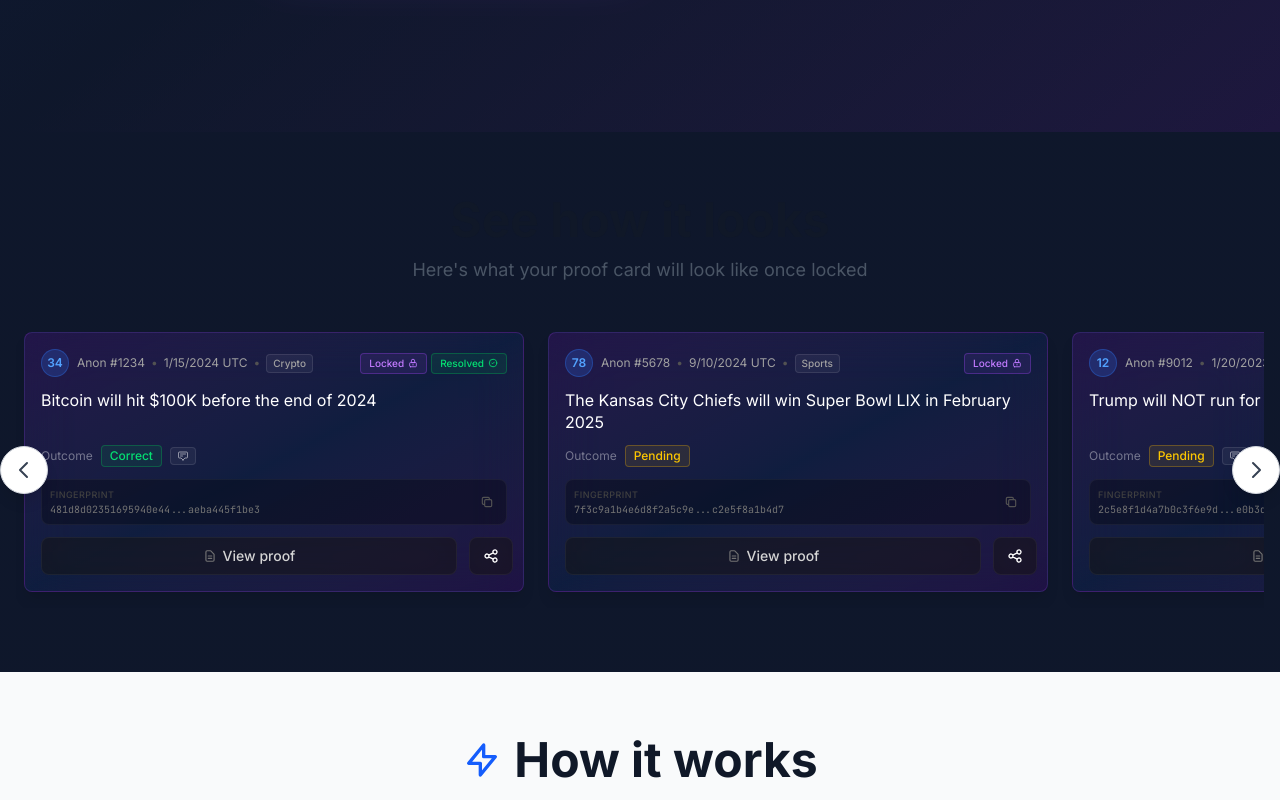
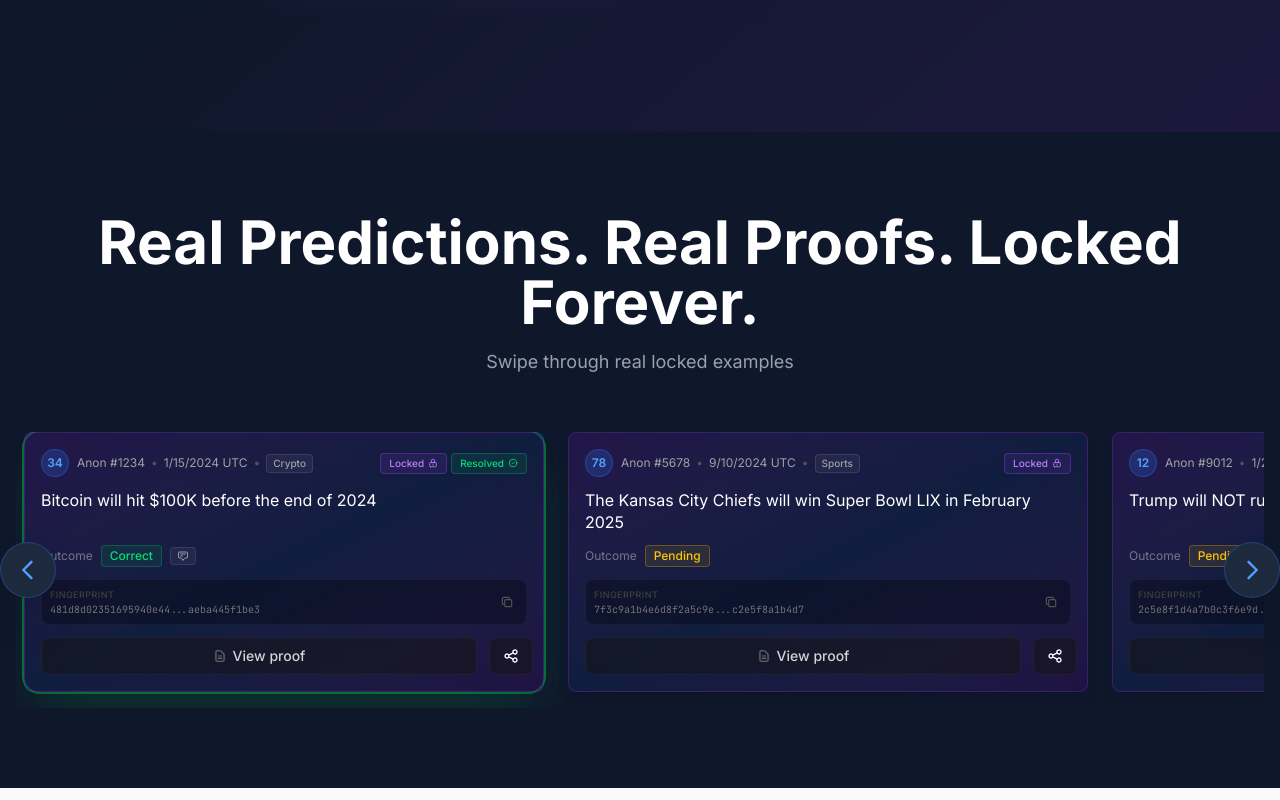
Before and after one commit to Boomchakalala/prooflocker, a Next.js app: page / in a window 1280 px wide. Shown: the part 1000-1800 px from the top of the page. Built offline with nearby package versions, Linux system fonts and the light colour scheme; no server answers.

Commit message:
Sandbox autosave

```diff
--- a/src/components/ProofCardPreview.tsx
+++ b/src/components/ProofCardPreview.tsx
@@ -171,14 +171,14 @@ export default function ProofCardPreview() {
   };
 
   return (
-    <div className="relative z-10 py-12 md:py-16 px-4">
+    <div className="relative z-10 py-16 md:py-20 px-4 bg-slate-900">
       <div className="max-w-7xl mx-auto">
-        <div className="text-center mb-8 md:mb-12">
-          <h2 className="text-3xl md:text-5xl font-bold text-gray-900 mb-3">
-            See how it looks
+        <div className="text-center mb-10 md:mb-14">
+          <h2 className="text-4xl md:text-6xl font-bold text-white mb-4">
+            Real Predictions. Real Proofs. Locked Forever.
           </h2>
-          <p className="text-base md:text-lg text-gray-600">
-            Here's what your proof card will look like once locked
+          <p className="text-base md:text-lg text-gray-400">
+            Swipe through real locked examples
           </p>
         </div>
 
@@ -187,11 +187,11 @@ export default function ProofCardPreview() {
           {/* Left Arrow */}
           <button
             onClick={() => scroll("left")}
-            className="hidden md:flex absolute left-0 top-1/2 -translate-y-1/2 -translate-x-4 z-10 w-12 h-12 items-center justify-center bg-white border border-gray-300 rounded-full shadow-lg hover:bg-gray-50 hover:scale-110 transition-all"
+            className="hidden md:flex absolute left-0 top-1/2 -translate-y-1/2 -translate-x-4 z-10 w-14 h-14 items-center justify-center bg-slate-800 border border-blue-500/30 rounded-full shadow-2xl hover:bg-slate-700 hover:scale-110 hover:border-blue-400 transition-all"
             aria-label="Scroll left"
           >
             <svg
-              className="w-6 h-6 text-gray-700"
+              className="w-7 h-7 text-blue-400"
               fill="none"
               stroke="currentColor"
               viewBox="0 0 24 24"
@@ -217,7 +217,9 @@ export default function ProofCardPreview() {
             {samplePredictions.map((prediction) => (
               <div
                 key={prediction.id}
-                className="flex-shrink-0 w-[85vw] sm:w-[450px] md:w-[500px] snap-center"
+                className={`flex-shrink-0 w-[85vw] sm:w-[450px] md:w-[520px] snap-center ${
+                  prediction.outcome === "correct" ? "ring-2 ring-green-500/50 rounded-2xl shadow-2xl shadow-green-500/20" : ""
+                }`}
               >
                 <PredictionCard
                   prediction={prediction}
@@ -230,11 +232,11 @@ export default function ProofCardPreview() {
           {/* Right Arrow */}
           <button
             onClick={() => scroll("right")}
-            className="hidden md:flex absolute right-0 top-1/2 -translate-y-1/2 translate-x-4 z-10 w-12 h-12 items-center justify-center bg-white border border-gray-300 rounded-full shadow-lg hover:bg-gray-50 hover:scale-110 transition-all"
+            className="hidden md:flex absolute right-0 top-1/2 -translate-y-1/2 translate-x-4 z-10 w-14 h-14 items-center justify-center bg-slate-800 border border-blue-500/30 rounded-full shadow-2xl hover:bg-slate-700 hover:scale-110 hover:border-blue-400 transition-all"
             aria-label="Scroll right"
           >
             <svg
-              className="w-6 h-6 text-gray-700"
+              className="w-7 h-7 text-blue-400"
               fill="none"
               stroke="currentColor"
               viewBox="0 0 24 24"
@@ -250,7 +252,7 @@ export default function ProofCardPreview() {
         </div>
 
         {/* Scroll Hint for Mobile */}
-        <p className="text-center text-sm text-gray-500 mt-4 md:hidden">
+        <p className="text-center text-sm text-gray-500 mt-6 md:hidden">
           Swipe to see more examples →
         </p>
       </div>
```
